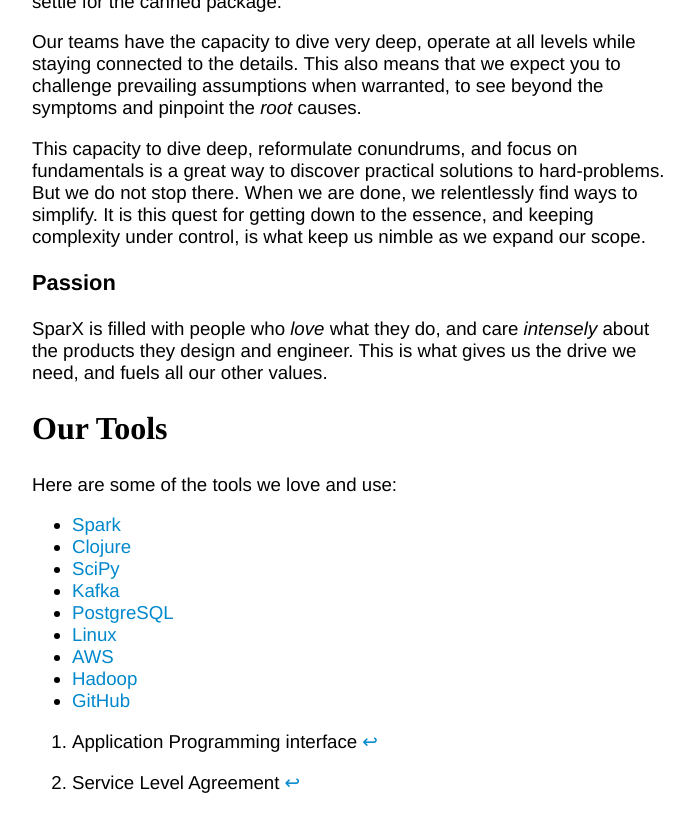
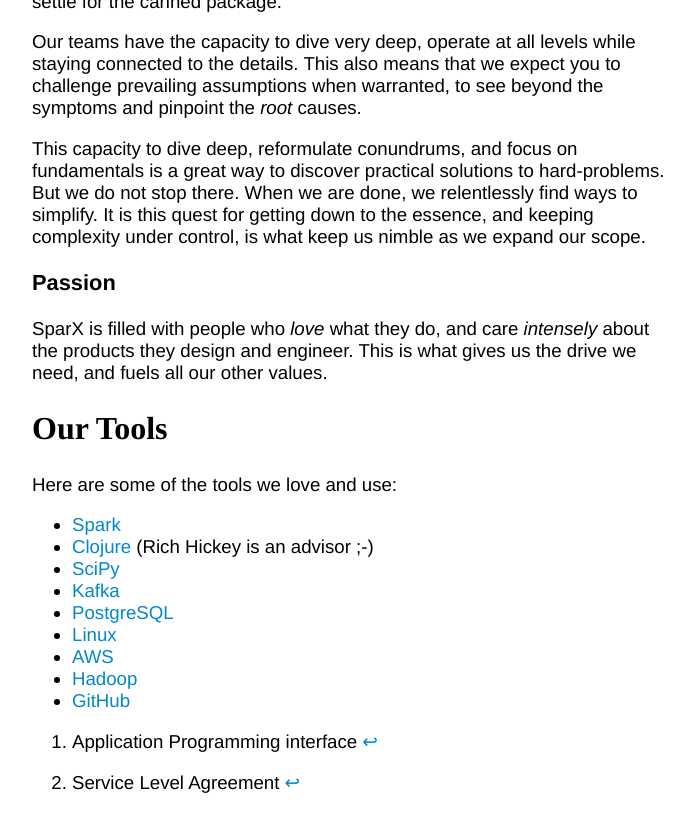
Before and after one commit to staples-sparx/StaplesLabs.github.io, a Jekyll site: the page built from who-we-are.md, in a window 1280 px wide and 900 px high, scrolled down 5260 px. Shown: the top 832 px of the window, without its empty margins (288-978 px from the left). Built offline with Jekyll 4.4.1, drawn with Linux system fonts in a browser that asks for light colours.

Commit message:
Added blurb on Rich Hickey

```diff
--- a/who-we-are.md
+++ b/who-we-are.md
@@ -266,7 +266,7 @@
 Here are some of the tools we love and use:
 
 - [Spark](https://spark.apache.org)
-- [Clojure](http://clojure.org)
+- [Clojure](http://clojure.org) (Rich Hickey is an advisor ;-)
 - [SciPy](http://www.scipy.org)
 - [Kafka](https://kafka.apache.org)
 - [PostgreSQL](http://www.postgresql.org)
```
